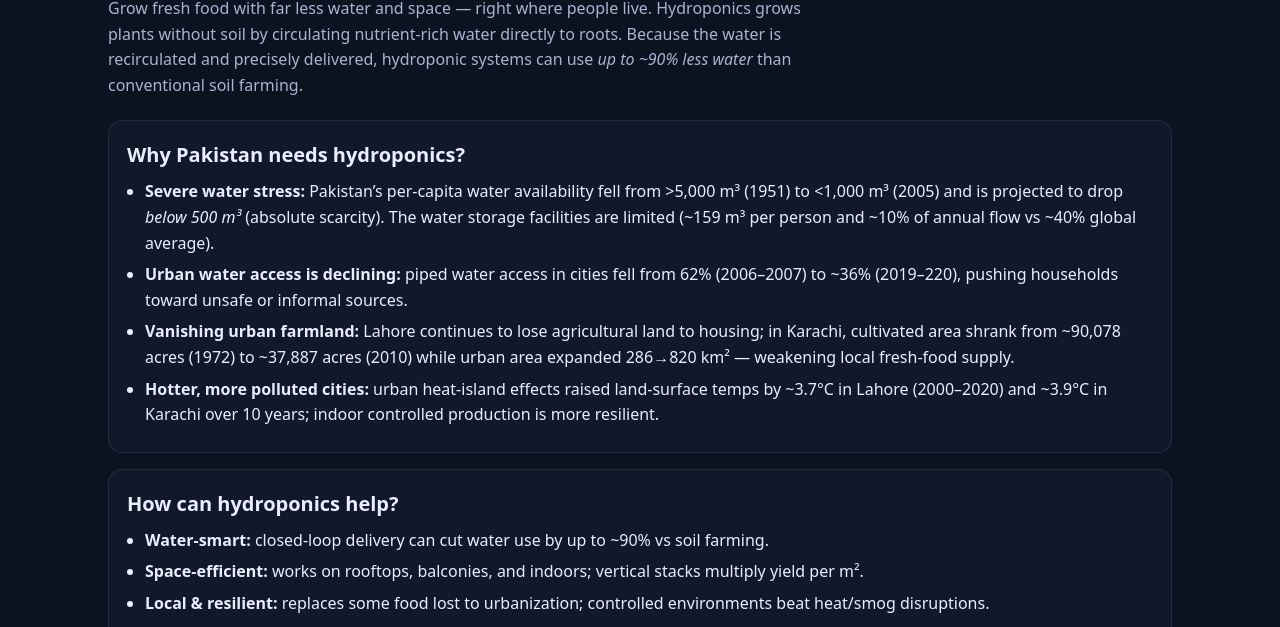
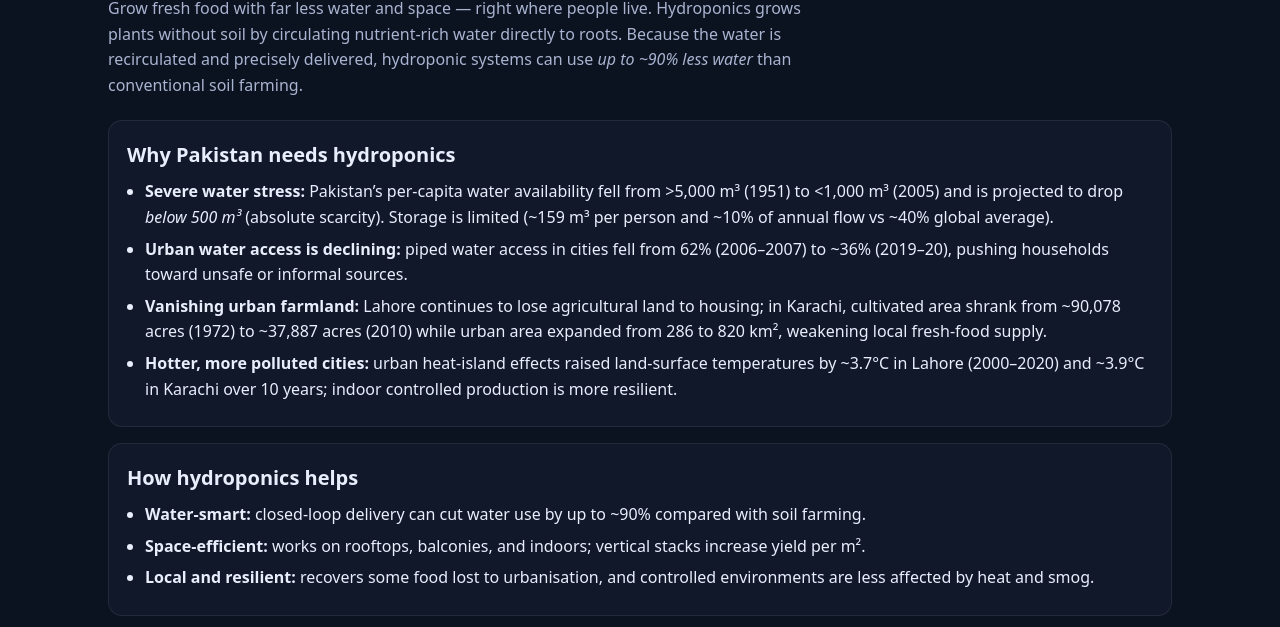
Before and after one commit to syedhammadrazi/Hydroponic-Educator, a plain HTML site: page static/index.html in a window 1280 px wide. Shown: the part 173-800 px from the top of the page. Drawn offline with Linux system fonts and the light colour scheme.

Commit message:
Update index.html

```diff
--- a/static/index.html
+++ b/static/index.html
@@ -2,9 +2,11 @@
 <html lang="en">
   <head>
     <meta charset="UTF-8" />
-    <meta name="viewport" content="width=device-width, initial-scale=1.0"/>
+    <meta
+      name="viewport"
+      content="width=device-width, initial-scale=1.0"
+    />
     <title>Hydroponics in Urban Pakistan</title>
-    <!-- NEW site CSS just for these info pages -->
     <link rel="stylesheet" href="css/style.css" />
   </head>
   <body>
@@ -18,62 +20,86 @@
     </header>
 
     <main class="wrap">
-      <!-- Hero -->
       <section class="hero">
         <h1>Hydroponics for Urban Pakistan</h1>
         <p class="tagline">
-          Grow fresh food with far less water and space — right where people live. Hydroponics grows plants without soil by circulating nutrient-rich water directly to roots. Because the water is recirculated and precisely delivered, hydroponic systems can use <em>up to ~90% less water</em> than conventional soil farming.
+          Grow fresh food with far less water and space — right where people live.
+          Hydroponics grows plants without soil by circulating nutrient-rich water
+          directly to roots. Because the water is recirculated and precisely
+          delivered, hydroponic systems can use
+          <em>up to ~90% less water</em> than conventional soil farming.
         </p>
       </section>
 
-      <!-- Content (from your snippet) arranged in the same 3-card layout -->
       <section class="cards">
-        <!-- Card 1 -->
         <article class="card">
-          <h2>Why Pakistan needs hydroponics?</h2>
-
-          <!-- “Why it matters for Pakistan” from snippet -->
+          <h2>Why Pakistan needs hydroponics</h2>
           <ul class="list">
-            <li><strong>Severe water stress:</strong> Pakistan’s per-capita water availability fell from &gt;5,000 m³ (1951)
-              to &lt;1,000 m³ (2005) and is projected to drop <em>below 500 m³</em> (absolute scarcity). The water storage facilities are limited
-              (~159 m³ per person and ~10% of annual flow vs ~40% global average).</li>
-            <li><strong>Urban water access is declining:</strong> piped water access in cities fell from 62% (2006–2007) to ~36% (2019–220),
-              pushing households toward unsafe or informal sources.</li>
-            <li><strong>Vanishing urban farmland:</strong> Lahore continues to lose agricultural land to housing; in Karachi,
-              cultivated area shrank from ~90,078 acres (1972) to ~37,887 acres (2010) while urban area expanded 286→820 km² —
-              weakening local fresh-food supply.</li>
-            <li><strong>Hotter, more polluted cities:</strong> urban heat-island effects raised land-surface temps by ~3.7°C
-              in Lahore (2000–2020) and ~3.9°C in Karachi over 10 years; indoor controlled production is more resilient.</li>
+            <li>
+              <strong>Severe water stress:</strong>
+              Pakistan’s per-capita water availability fell from &gt;5,000 m³ (1951)
+              to &lt;1,000 m³ (2005) and is projected to drop
+              <em>below 500 m³</em> (absolute scarcity). Storage is limited
+              (~159 m³ per person and ~10% of annual flow vs ~40% global average).
+            </li>
+            <li>
+              <strong>Urban water access is declining:</strong>
+              piped water access in cities fell from 62% (2006–2007) to ~36% (2019–20),
+              pushing households toward unsafe or informal sources.
+            </li>
+            <li>
+              <strong>Vanishing urban farmland:</strong>
+              Lahore continues to lose agricultural land to housing; in Karachi,
+              cultivated area shrank from ~90,078 acres (1972) to ~37,887 acres (2010)
+              while urban area expanded from 286 to 820 km², weakening local fresh-food supply.
+            </li>
+            <li>
+              <strong>Hotter, more polluted cities:</strong>
+              urban heat-island effects raised land-surface temperatures by ~3.7°C
+              in Lahore (2000–2020) and ~3.9°C in Karachi over 10 years; indoor
+              controlled production is more resilient.
+            </li>
           </ul>
         </article>
 
-        <!-- Card 2 -->
         <article class="card">
-          <h2>How can hydroponics help?</h2>
+          <h2>How hydroponics helps</h2>
           <ul class="list">
-            <li><strong>Water-smart:</strong> closed-loop delivery can cut water use by up to ~90% vs soil farming.</li>
-            <li><strong>Space-efficient:</strong> works on rooftops, balconies, and indoors; vertical stacks multiply yield per m².</li>
-            <li><strong>Local & resilient:</strong> replaces some food lost to urbanization; controlled environments beat heat/smog disruptions.</li>
+            <li>
+              <strong>Water-smart:</strong>
+              closed-loop delivery can cut water use by up to ~90% compared with soil farming.
+            </li>
+            <li>
+              <strong>Space-efficient:</strong>
+              works on rooftops, balconies, and indoors; vertical stacks increase yield per m².
+            </li>
+            <li>
+              <strong>Local and resilient:</strong>
+              recovers some food lost to urbanisation, and controlled environments
+              are less affected by heat and smog.
+            </li>
           </ul>
         </article>
 
-        <!-- Card 3 -->
         <article class="card">
           <h2>People are willing — they just need guidance</h2>
           <p>
-            Recent research in Lahore shows <em>high willingness</em> to adopt urban agriculture, but low practice due to
-            lack of training, limited land/time, and finances — pointing to the need for accessible education tools and
-            hands-on guidance.
+            Recent research in Lahore shows <em>high willingness</em> to adopt urban
+            agriculture, but low practice due to lack of training, limited land and time,
+            and financial constraints. This points to a need for practical education
+            tools and step-by-step support.
           </p>
-          <p><a class="cta" href="techniques.html">See Techniques</a></p>
+          <p>
+            <a class="cta" href="techniques.html">See Techniques</a>
+          </p>
         </article>
       </section>
     </main>
 
     <footer class="site-footer">
-      <p>© 2025 Hydroponic for Urban Pakistan</p>
+      <p>© 2025 Hydroponics in Urban Pakistan</p>
     </footer>
+
     <script src="i18n.js"></script>
-
   </body>
 </html>
```
